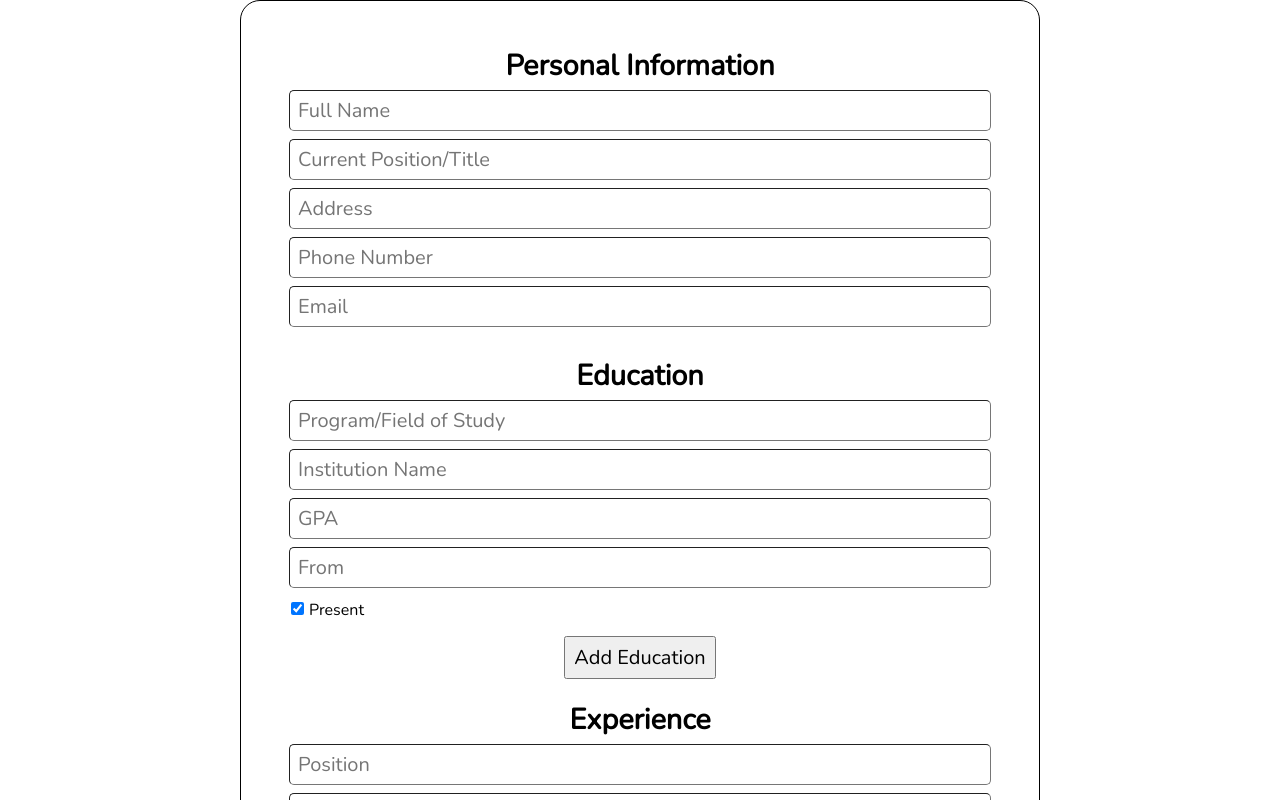
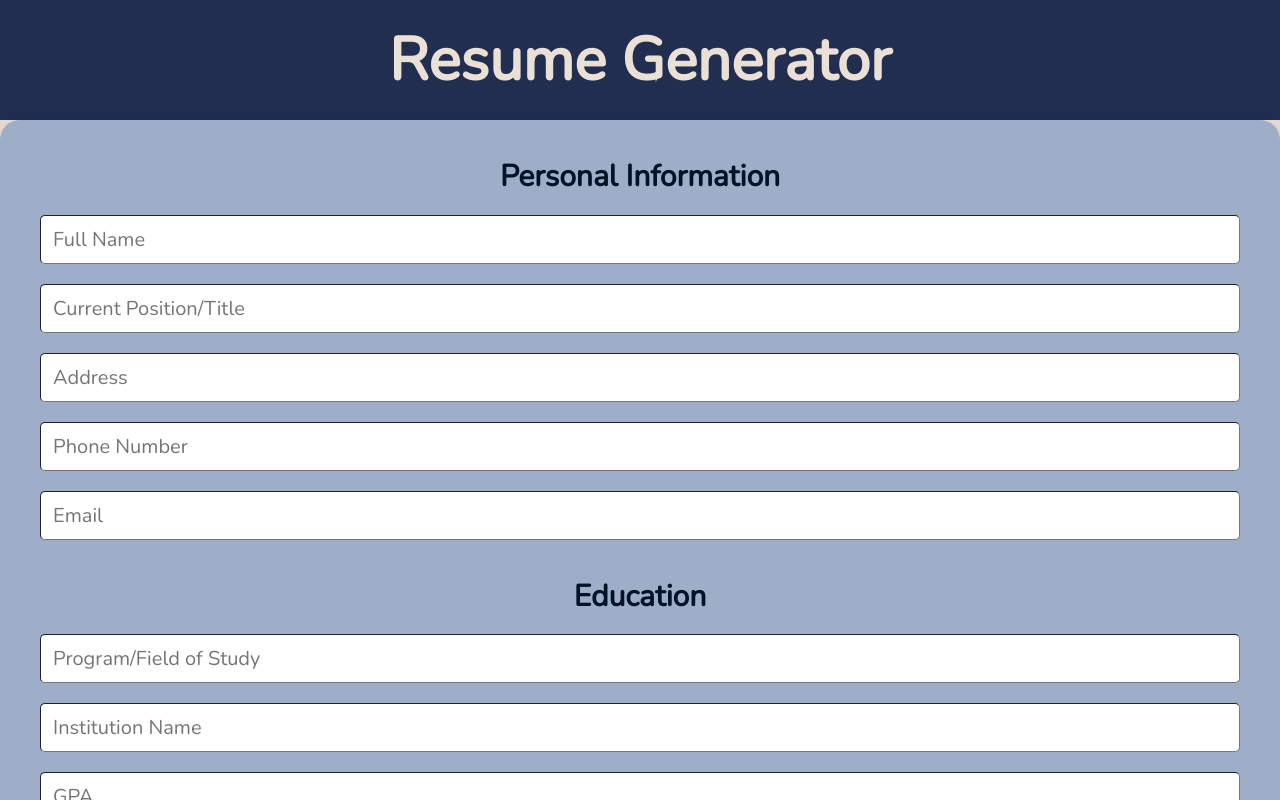
Before and after one commit to ArjunSaili1/ResumeGenerator, a React (Create React App) app: page / in a window 1280 px wide. Shown: the top 800 px of the page. Built offline with nearby package versions, Linux system fonts and the light colour scheme; the HTML template or start-up script is replaced by a standard one.

Commit message:
Reorganized components into folders, improved styles

```diff
--- a/src/App.js
+++ b/src/App.js
@@ -1,6 +1,8 @@
 import React, { Component } from "react";
-import ResumeForm from "./components/ResumeForm";
+import ResumeForm from "./components/ResumeForm/ResumeForm";
+import Header from "./components/Header";
 import 'normalize.css';
+import './index.css'
 
 class App extends Component {
   constructor(){
@@ -52,6 +54,7 @@ class App extends Component {
   render(){
     return (
       <div className="App">
+        <Header></Header>
         <ResumeForm addExpInfo={this.addExpInfo} addEduInfo={this.addEduInfo} updatePersonalInfo={this.updatePersonalInfo}/>
       </div>
     );
--- /dev/null
+++ b/src/components/Header.js
@@ -0,0 +1,13 @@
+import React, { Component } from "react";
+
+class Header extends Component {
+    render(){
+        return(
+            <div className="header">
+                <h1 className="header-title">Resume Generator</h1>
+            </div>
+        )
+    }
+}
+
+export default Header
--- a/src/components/CreateSectionButton.js
+++ b/src/components/ResumeForm/CreateSectionButton.js
@@ -8,10 +8,10 @@ class CreateSectionButton extends Component {
 
     createButton(){
         if(this.props.newExpSection){
-            return <button className="create-section-button" onClick={this.props.newExpSection}>Add Experience</button>
+            return <button className="create-section-button" onClick={this.props.newExpSection}>Add Entry</button>
         }
         if(this.props.newEduSection){
-            return <button className="create-section-button" onClick={this.props.newEduSection}>Add Education</button>
+            return <button className="create-section-button" onClick={this.props.newEduSection}>Add Entry</button>
         }
     }
 
--- a/src/components/ResumeForm.js
+++ b/src/components/ResumeForm/ResumeForm.js
@@ -2,7 +2,6 @@ import React, { Component } from "react";
 import CreateSectionButton from "./CreateSectionButton";
 import Section from "./ResumeFormSections/Section";
 import uniqid from "uniqid";
-import '../styles.css'
 
 class ResumeForm extends Component {
     constructor(props){
@@ -41,15 +40,13 @@ class ResumeForm extends Component {
 
     render(){
         return(
-            <div className="resume-form-wrapper">
-                <div className="resume-form">
+            <div className="resume-form">
                 {this.pdSection}
                 {this.state.eduSections.map(section => section)}
                 <CreateSectionButton newEduSection={this.createEduSection}/>
                 {this.state.expSections.map(section => section)}
                 <CreateSectionButton newExpSection={this.createExpSection}/>
             </div>
-            </div>
         )
     }
 }
--- a/src/components/ResumeFormSections/Section.js
+++ b/src/components/ResumeForm/ResumeFormSections/Section.js
@@ -87,7 +87,7 @@ class Section extends Component {
 
     render(){
         return(
-            <div>
+            <div className="section-wrapper">
                 {this.renderSection()}
             </div>
         )
--- /dev/null
+++ b/src/index.css
@@ -0,0 +1,122 @@
+@import url('https://fonts.googleapis.com/css2?family=Nunito:wght@300&display=swap');
+
+html{
+    font-size: min(calc(50% + 1.5vw),20px);
+}
+
+*, ::before, ::after {
+    box-sizing: border-box;
+}
+
+body{
+    font-family: 'Nunito', sans-serif;
+    background-color: rgb(234, 224, 213);
+}
+
+.resume-wrapper{
+    width: 90%;
+    max-width: 900px;
+    gap: 2rem;
+    margin: 2rem auto;
+    display: flex;
+    flex-direction: column;
+    justify-content: center;
+}
+
+.resume-form{
+    background-color: rgb(158, 173, 200);
+    box-shadow: 0px 10px 30px 9px rgba(0, 20, 39, 0.1);
+    padding: 2rem;
+    display: flex;
+    gap: 2rem;
+    flex-direction: column;
+    align-items: center;
+    border-radius: 20px;
+}
+
+.section-wrapper{
+    width: 100%;
+}
+
+.resume-section{
+    display: flex;
+    flex-direction: column;
+    align-items: center;
+    width: 100%;
+}
+
+.section-fields{
+    display: flex;
+    width: 100%;
+    flex-direction: column;
+    gap: 1rem;
+    border-color: rgb(0, 20, 39);
+}
+
+.section-input{
+    width: 100%;
+    padding: 0.6rem;
+    border-radius: 5px;
+    border-width: 1px;
+}
+
+.section-title{
+    color: rgb(0, 20, 39);;
+    margin: 0 0 1rem 0;
+    font-size: 1.5em;
+    font-weight: bolder;
+}
+
+.create-section-button{
+    padding: 0.5rem;
+    font-size: 18px;
+}
+
+.present{
+    font-size: 1.1 fem;
+    padding: 5px 0 0 2px;
+}
+
+.present > *{
+    margin-right: 5px;
+}
+
+.header{
+    height: 15vh;
+    display: flex;
+    background-color: rgb(34, 46, 80);
+    justify-content: center;
+    align-items: center;
+}
+
+.header-title{
+    color: rgb(234, 224, 213);
+    font-size: 3rem;
+}
+
+.resume-preview{
+    border: 1px solid black;
+    display: grid;
+    grid-template-rows: 15% 85%;
+    grid-template-columns: 72% 28%;
+    grid-template-areas: "header header"
+                         "main   sidebar";
+    width: 100%;
+    max-height: 1000px;
+    height: 125vw;
+}
+
+.resume-preview-header{
+    background-color: rgb(34, 46, 80);
+    grid-area: header;
+}
+
+.resume-preview-main{
+    width: 100%;
+    background-color: rgb(235, 223, 193);
+}
+
+.resume-preview-sidebar{
+    background-color: rgb(158, 173, 200);
+
+}
--- a/src/styles.css
+++ /dev/null
@@ -1,66 +0,0 @@
-@import url('https://fonts.googleapis.com/css2?family=Nunito:wght@300&display=swap');
-
-*, ::before, ::after {
-    box-sizing: border-box;
-}
-
-body{
-    font-family: 'Nunito', sans-serif;
-}
-
-.resume-form-wrapper{
-    display: flex;
-    flex-direction: row;
-    justify-content: center;
-}
-
-.resume-form{
-    padding: 2rem;
-    border: 1px solid black;
-    width: 800px;
-    display: flex;
-    flex-direction: column;
-    align-items: center;
-    border-radius: 20px;
-}
-
-.resume-section{
-    display: flex;
-    flex-direction: column;
-    align-items: center;
-    margin: 1rem 1rem;
-}
-
-.section-fields{
-    display: flex;
-    flex-wrap: wrap;
-    gap: 0.5rem;
-}
-
-.section-input{
-    width: 100%;
-    padding: 0.5rem;
-    font-size: 20px;
-    border-radius: 5px;
-    border-width: 1px;
-}
-
-.section-title{
-    margin: 0 0 0.5rem 0;
-    font-size: 1.8em;
-}
-
-.create-section-button{
-    margin: 0 0 0.5rem 0;
-    padding: 0.5rem;
-    font-size: 20px;
-}
-
-.present{
-    font-size: 1em;
-    padding: 5px 0px 0px 2px;
-}
-
-.present > *{
-    margin-right: 5px;
-}
```
Also changed, not shown: src/components/ResumeForm/ResumeFormSections/EducationSection.js (renamed from src/components/ResumeFormSections/EducationSection.js), src/components/ResumeForm/ResumeFormSections/ExperienceSection.js (renamed from src/components/ResumeFormSections/ExperienceSection.js), src/components/ResumeForm/ResumeFormSections/PersonalDataSection.js (renamed from src/components/ResumeFormSections/PersonalDataSection.js).
